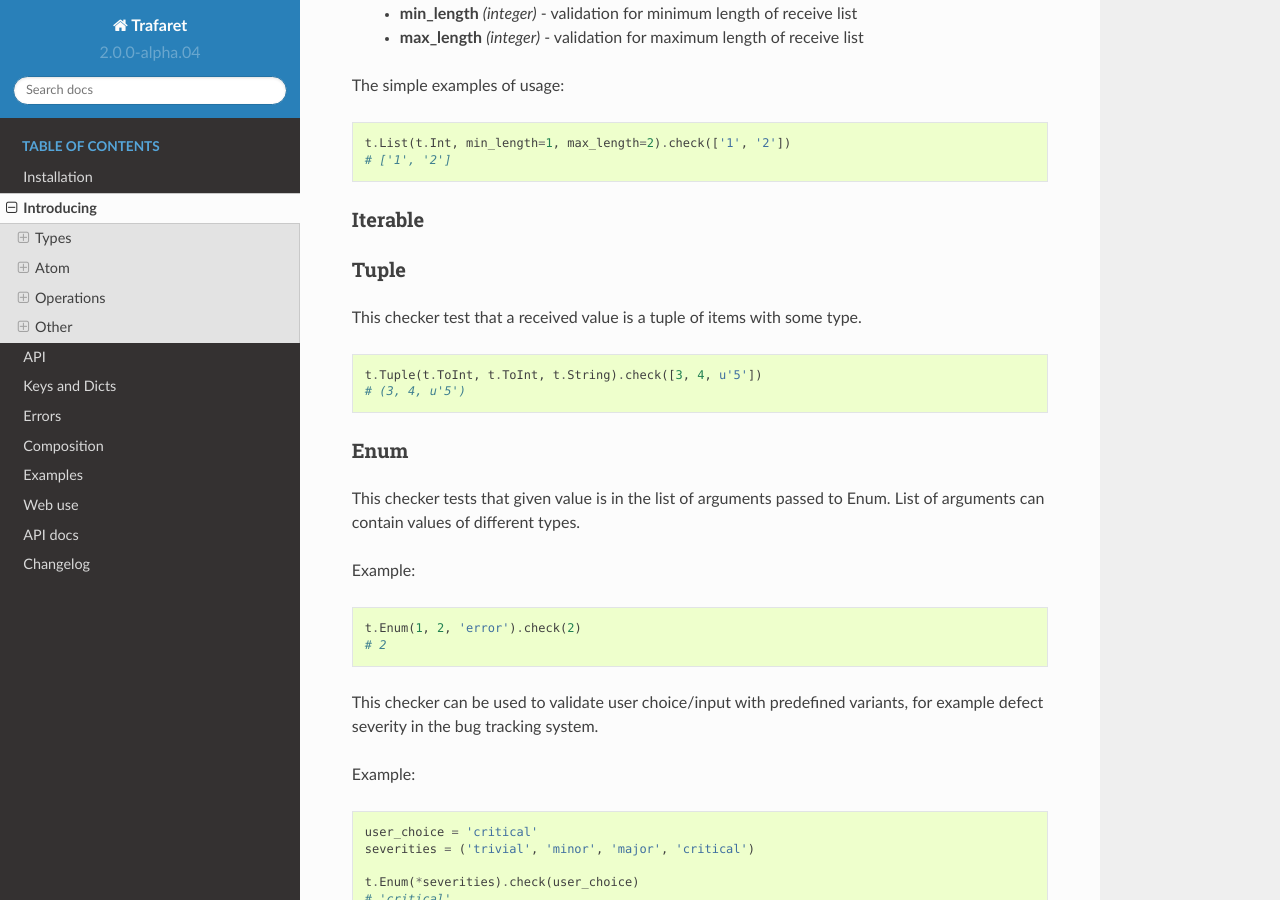
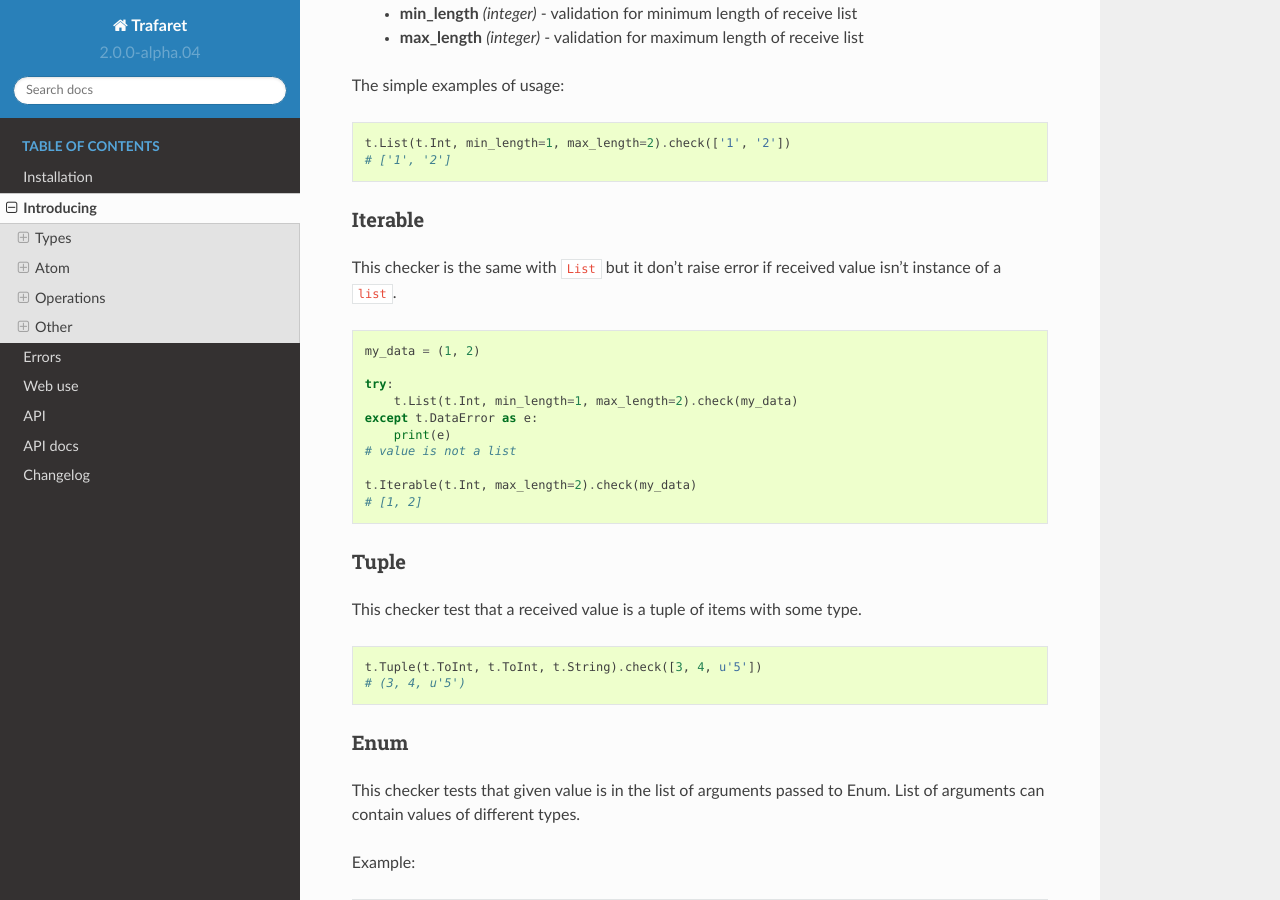
Before and after one commit to Deepwalker/trafaret, a Sphinx documentation site: the page built from docs/intro.rst, in a window 1280 px wide and 900 px high, scrolled down 11351 px. Built offline with Sphinx 7.4.7 and the Read the Docs theme 2.0.0, drawn with Linux system fonts in a browser that asks for light colours.

Commit message:
docs: removed unnecessary files and add documentation about Iterable

```diff
--- a/docs/composition.rst
+++ /dev/null
@@ -1,2 +0,0 @@
-Composition
-===========
--- a/docs/examples.rst
+++ /dev/null
@@ -1,2 +0,0 @@
-Examples
-========
--- a/docs/intro.rst
+++ b/docs/intro.rst
@@ -630,6 +630,22 @@ The simple examples of usage:
 Iterable
 ........
 
+This checker is the same with ``List`` but it don't raise error if received
+value isn't instance of a ``list``.
+
+.. code-block:: python
+
+    my_data = (1, 2)
+
+    try:
+        t.List(t.Int, min_length=1, max_length=2).check(my_data)
+    except t.DataError as e:
+        print(e)
+    # value is not a list
+
+    t.Iterable(t.Int, max_length=2).check(my_data)
+    # [1, 2]
+
 
 Tuple
 .....
--- a/docs/keys_and_dicts.rst
+++ /dev/null
@@ -1,2 +0,0 @@
-Keys and Dicts
-==============
```
Also changed, not shown: docs/index.rst (+2 -5 lines).
